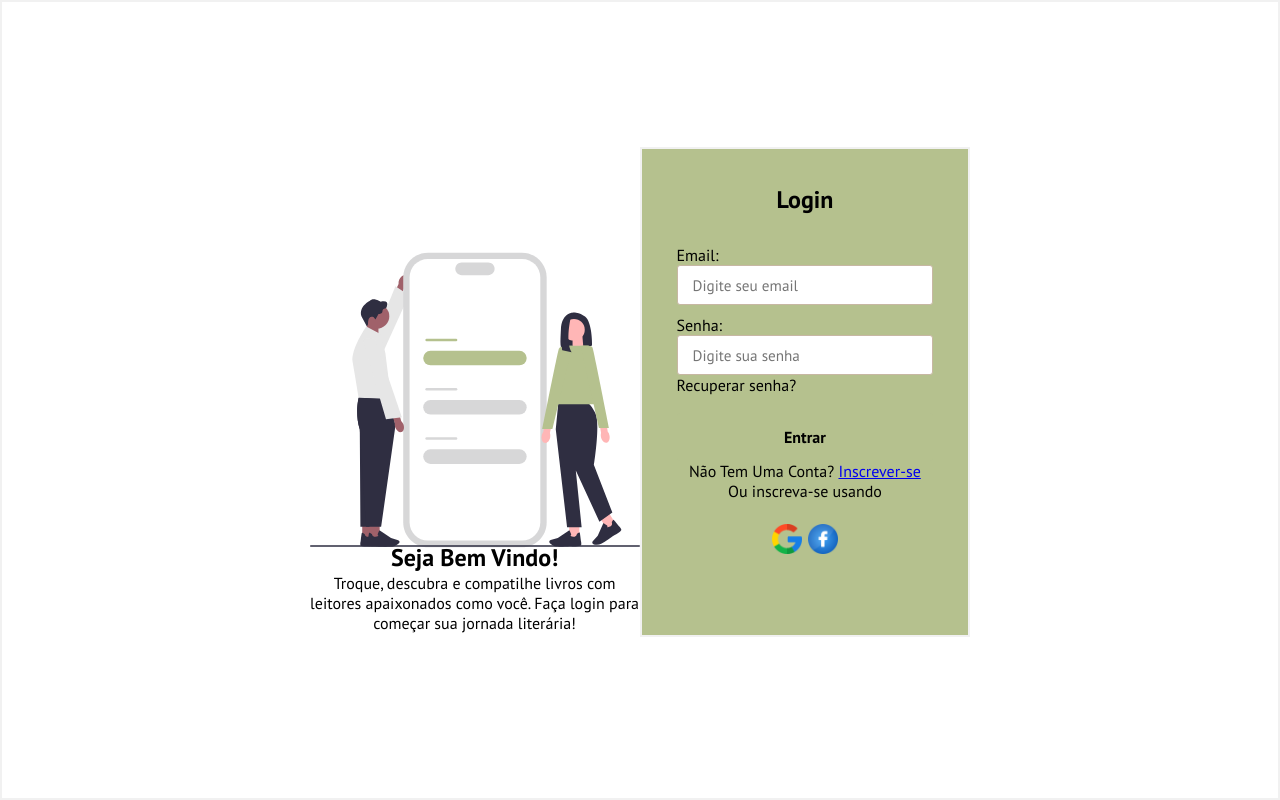
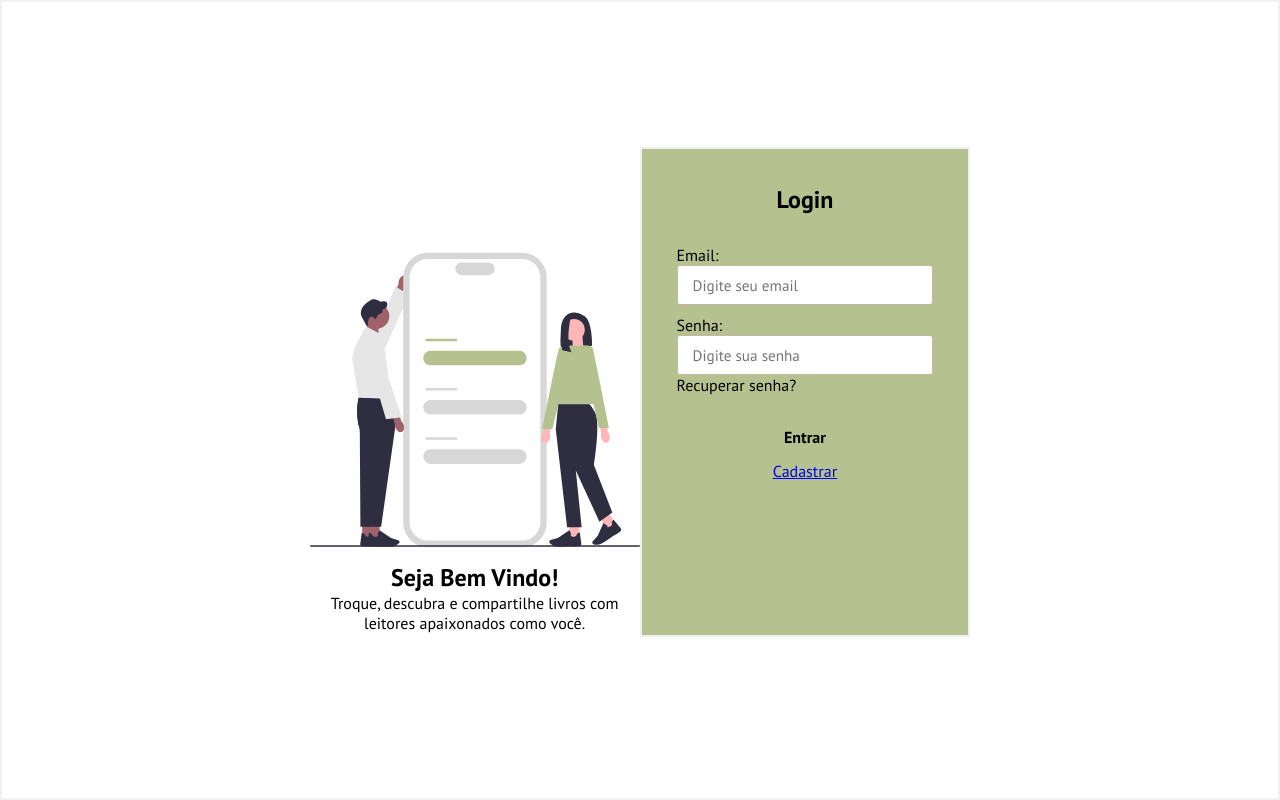
Before and after one commit to DEV10PEDRO/tela-login, a plain HTML site: page index.html in a window 1280 px wide. Drawn offline with Linux system fonts and the light colour scheme.

Commit message:
documento

```diff
--- a/index.html
+++ b/index.html
@@ -10,7 +10,7 @@
     <section class="card-detalhes">
         <div class="form-detalhes">
             <h2>Seja Bem Vindo!</h2>
-            <p>Troque, descubra e compatilhe livros com leitores apaixonados como você. Faça login para começar sua jornada literária!</p>
+            <p>Troque, descubra e compartilhe livros com leitores apaixonados como você.</p>
         </div>
         <div class="form-box">
             <div class="card-form">
@@ -35,20 +35,10 @@
                         <button type="submit">Entrar</button>
 
                         <div>
-                            <p>Não Tem Uma Conta? <a href="#">Inscrever-se</a></p>
-                        </div>
-                        <div>
-                            <p class="signup">Ou inscreva-se usando</p>
+                            <a href="#">Cadastrar</a>
                         </div>
 
                     </div>
-
-                        <div class="redes">
-                            <a href="#"><img src="img/google.png" width="30px" alt=""></a>
-                            <a href="#"><img src="img/facebook.png" width="30px" alt=""></a>
-
-                        </div>
-
 
 
                 </form>
```
